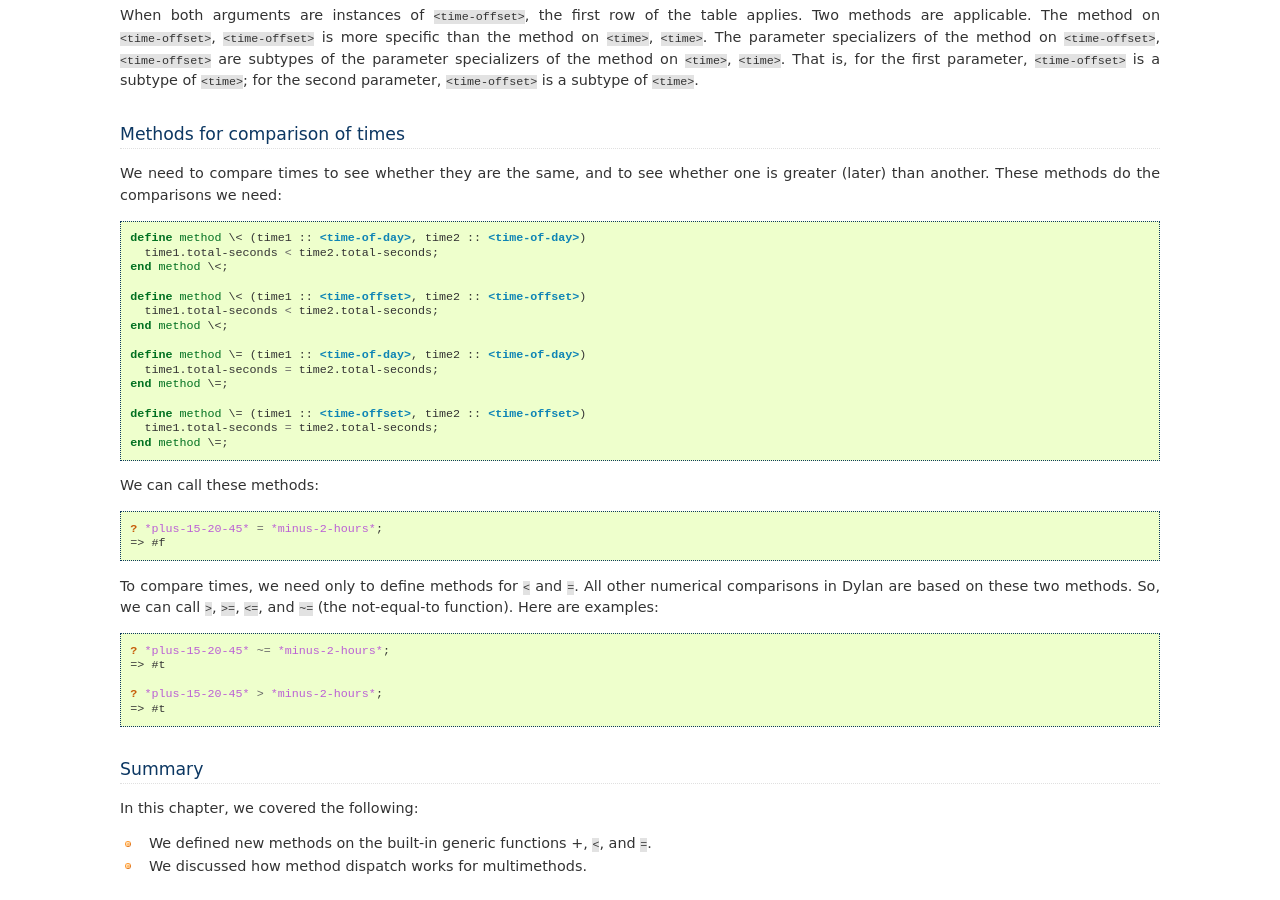
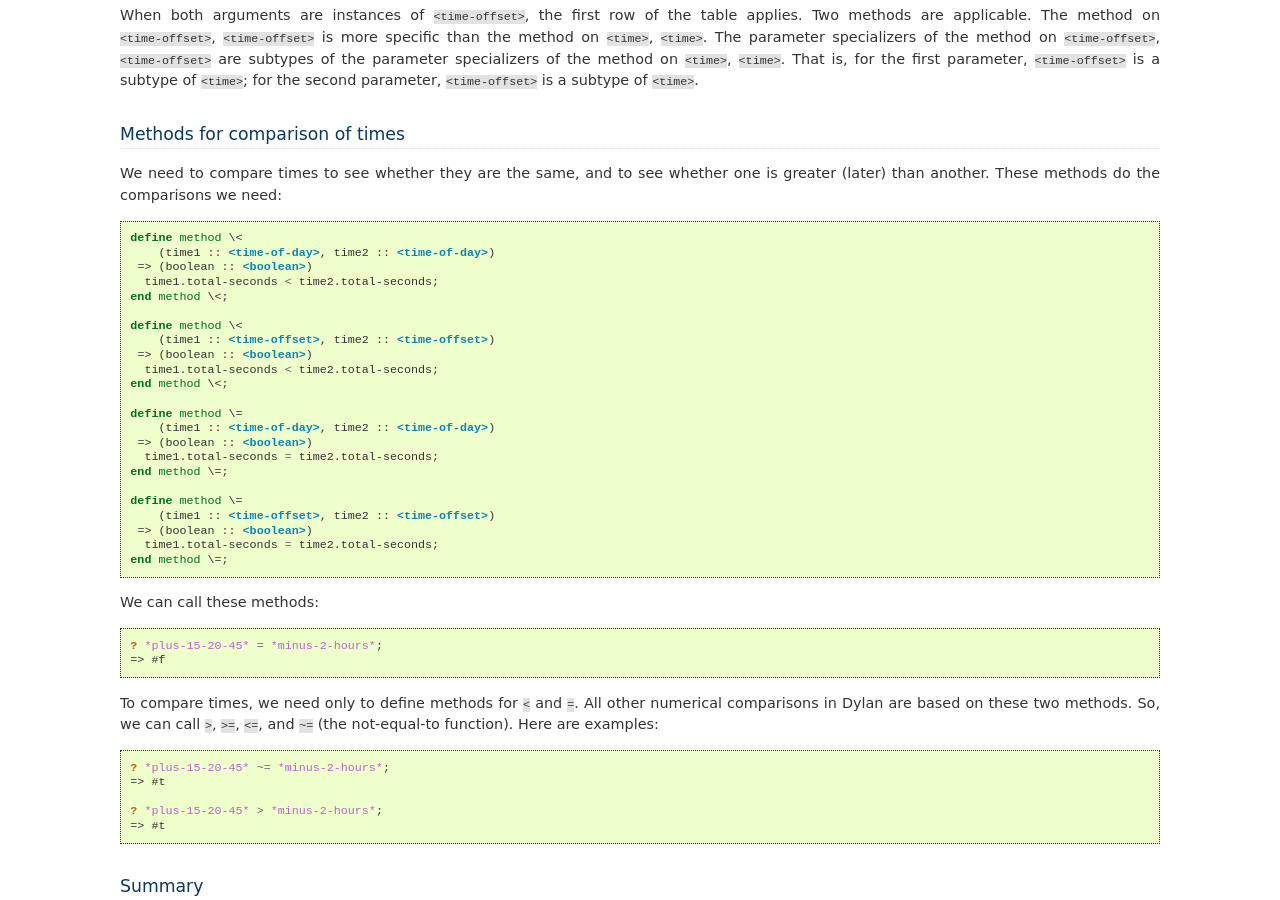
Before and after one commit to dylan-lang/dylan-programming-book, a Sphinx documentation site: the page built from source/multi.rst, in a window 1280 px wide and 900 px high, scrolled down 3554 px. Built offline with Sphinx 7.4.7, drawn with Linux system fonts in a browser that asks for light colours.

Commit message:
Add missing return values from time comparison multimethods

```diff
--- a/source/multi.rst
+++ b/source/multi.rst
@@ -282,19 +282,27 @@ comparisons we need:
 
 .. code-block:: dylan
 
-    define method \< (time1 :: <time-of-day>, time2 :: <time-of-day>)
+    define method \<
+        (time1 :: <time-of-day>, time2 :: <time-of-day>)
+     => (boolean :: <boolean>)
       time1.total-seconds < time2.total-seconds;
     end method \<;
 
-    define method \< (time1 :: <time-offset>, time2 :: <time-offset>)
+    define method \<
+        (time1 :: <time-offset>, time2 :: <time-offset>)
+     => (boolean :: <boolean>)
       time1.total-seconds < time2.total-seconds;
     end method \<;
 
-    define method \= (time1 :: <time-of-day>, time2 :: <time-of-day>)
+    define method \=
+        (time1 :: <time-of-day>, time2 :: <time-of-day>)
+     => (boolean :: <boolean>)
       time1.total-seconds = time2.total-seconds;
     end method \=;
 
-    define method \= (time1 :: <time-offset>, time2 :: <time-offset>)
+    define method \=
+        (time1 :: <time-offset>, time2 :: <time-offset>)
+     => (boolean :: <boolean>)
       time1.total-seconds = time2.total-seconds;
     end method \=;
 
```
